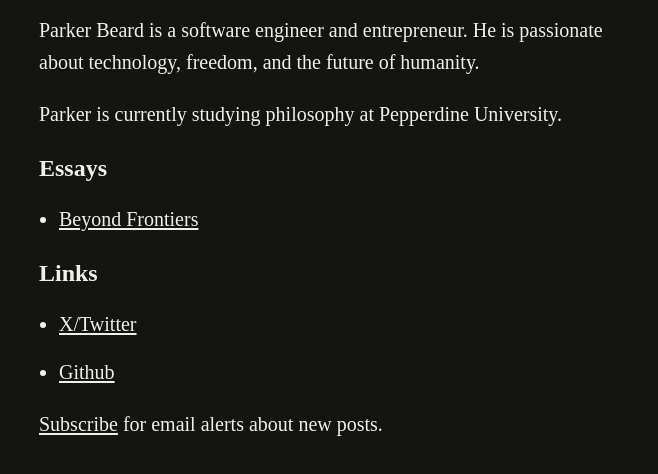
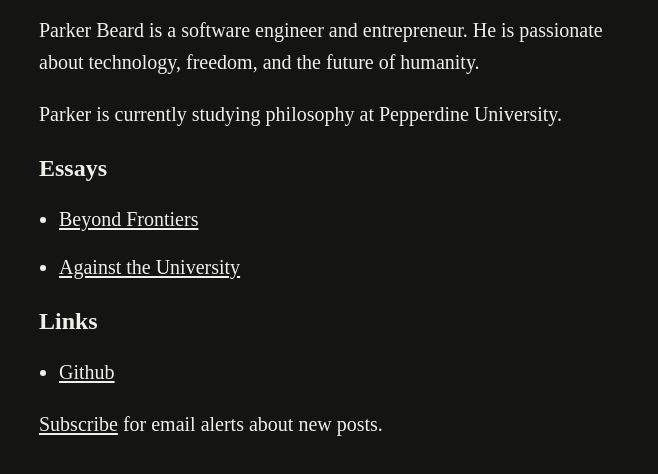
Before and after one commit to parkerjbeard/parkerbeard.com, a plain HTML site: page index.html in a window 1280 px wide. Shown: the part 84-558 px from the top of the page, without its empty margins (311-969 px from the left). Drawn offline with Linux system fonts and the light colour scheme; a web font is replaced by a local one.

Commit message:
hide my twitter until i graduate

```diff
--- a/index.html
+++ b/index.html
@@ -106,6 +106,9 @@
                     <li>
                         <a href="beyond-frontiers.html">Beyond Frontiers</a>
                     </li>
+                    <li>
+                        <a href="against-the-university.html">Against the University</a>
+                    </li>
                 </ul>
             </section>
 
@@ -122,9 +125,9 @@
             <section>
                 <h3>Links</h3>
                 <ul>
-                    <li>
+                    <!-- <li>
                         <a href="https://x.com/parkerjbeard" target="_blank" rel="noopener noreferrer">X/Twitter</a>
-                    </li>
+                    </li> -->
                     <li>
                         <a href="https://github.com/parkerjbeard" target="_blank" rel="noopener noreferrer">Github</a>
                     </li>
```
